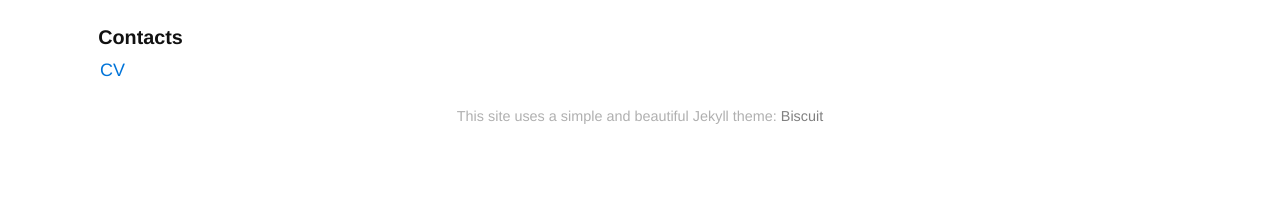
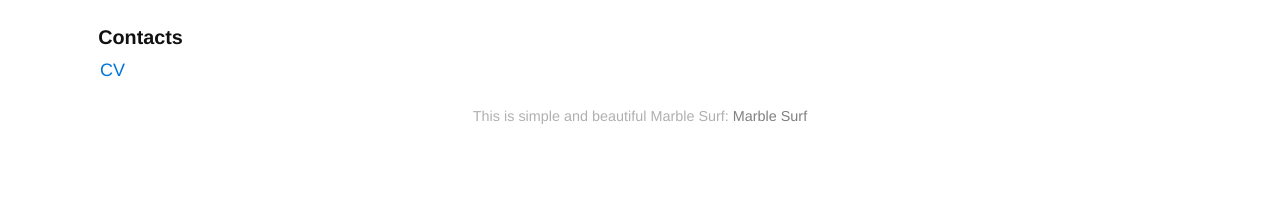
Before and after one commit to marblesurf/marblesurf.github.io, a Jekyll site: the page built from index.md, in a window 1280 px wide. Shown: the part 1420-1636 px from the top of the page. Built offline with Jekyll 4.4.1, drawn with Linux system fonts in a browser that asks for light colours.

Commit message:
Update scripts.html

```diff
--- a/_includes/scripts.html
+++ b/_includes/scripts.html
@@ -1,5 +1,5 @@
 <div id="footer">
 <center>
-<small> This site uses a simple and beautiful Jekyll theme: <a href="https://sblisesivdin.github.io/biscuit">Biscuit</a></small>
+<small> This is simple and beautiful Marble Surf: <a href="https://youtu.be/vWlRoC807nY">Marble Surf</a></small>
 </center>
 </div>
```
